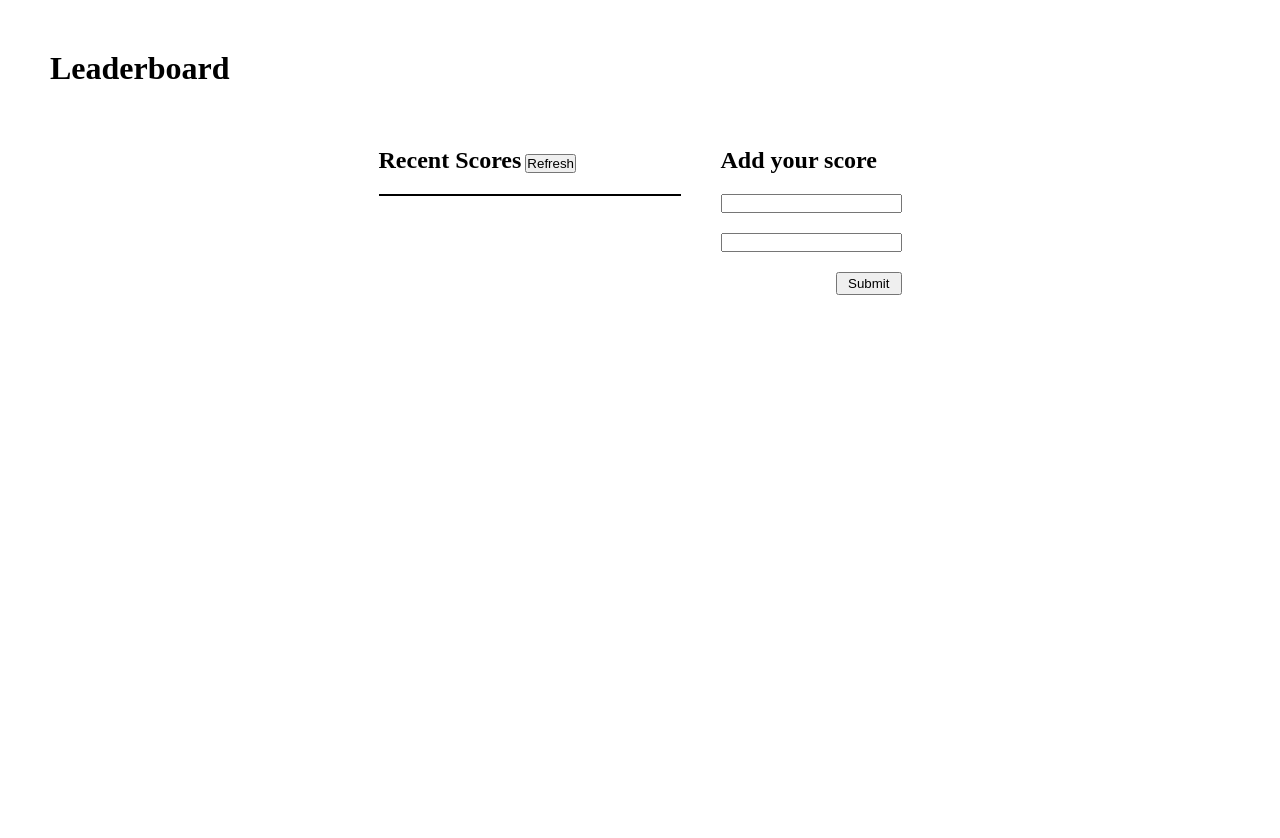
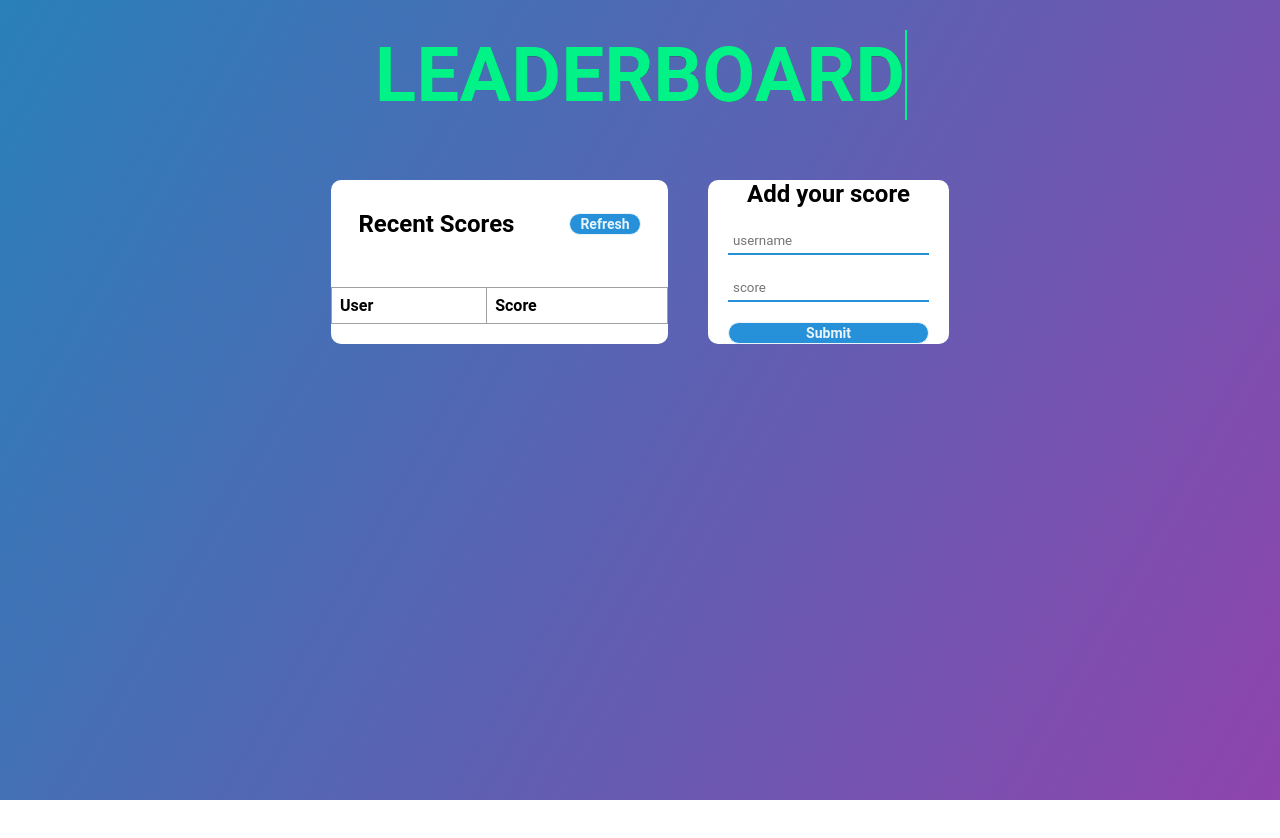
Before and after one commit to Oscar-Espinoza/Leaderboard, a website built with webpack: page src/template.html in a window 1280 px wide. After the commit the page ends 800 px from the top, so only its background shows below. Built offline with nearby package versions, Linux system fonts and the light colour scheme; no server answers.

Commit message:
styles added

```diff
--- a/src/styles/main.scss
+++ b/src/styles/main.scss
@@ -1,36 +1,106 @@
 * {
   padding: 0;
   margin: 0;
+  font-family: 'Roboto', sans-serif;
+  :focus {
+    outline: none;
+  }
+}
+
+body {
+  min-height: 100vh;
+  background: linear-gradient(120deg, #2980b9, #8e44ad);
+}
+
+.title-container {
+  text-align: center;
+  padding-top: 30px;
 }
 
 .main-title {
-  padding: 50px 0 0 50px;
+  position: relative;
+  display: inline;
+  margin: auto;
+  text-align: center;
+  font-size: 6vw;
+  color: #8e44ad;
+  color: rgba(0, 0, 0, 0);
+  -webkit-text-stroke: 0.01px #383d52;
+  &::before {
+    content: attr(data-text);
+    position: absolute;
+    top: 0;
+    left: 0;
+    width: 0;
+    height: 100%;
+    color: #01f387;
+    -webkit-text-stroke: 0.1px #383d52;
+    border-right: 2px solid #01f387;
+    overflow: hidden;
+    animation: animate 6s linear infinite;
+  }
+}
+
+@keyframes animate
+{
+  0%, 10%, 100%
+  {
+    width: 0;
+  }
+  70%, 90%
+  {
+    width: 100%;
+  }
 }
 
 .container {
   display: flex;
   width: 100%;
-  min-height: 100vh;
   gap: 40px;
   justify-content: center;
   padding-top: 60px;
 }
 
+.recent-scores {
+  background: white;
+  border-radius: 10px;
+  display: flex;
+  flex-wrap: wrap;
+  justify-content: space-around;
+  align-items: center;
+  padding-top: 10px;
+  row-gap: 10px;
+}
+
 .scores-title {
   display: inline;
+  text-align: center;
 }
 
-#scores-list {
-  border: 1px black solid;
-  width: 300px;
-  display: flex;
-  flex-direction: column;
-  margin-top: 20px;
-  list-style: none;
+#scores-table {
+  border-collapse: collapse;
+  width: 100%;
 }
 
-.score {
-  padding: 5px;
+#refresh-btn {
+  padding: 2px 10px;
+  border: 1px solid;
+  background: #2691d9;
+  border-radius: 25px;
+  font-size: 14px;
+  color: #e9f4fb;
+  font-weight: 700;
+  cursor: pointer;
+  &:hover {
+    border-color: #2691d9;
+    transition: 0.5s;
+  }
+}
+
+td, th {
+  border: 1px solid #a0a0a0;
+  text-align: left;
+  padding: 8px;
 }
 
 .score.pair {
@@ -41,6 +111,17 @@
   background: #b4b4b4;
 }
 
+.add-score {
+  display: flex;
+  flex-direction: column;
+  justify-content: center;
+  align-items: center;
+  background: white;
+  border-radius: 10px;
+  padding: 0 20px 0 20px;
+  max-height: 215px;
+}
+
 #score-form {
   display: flex;
   flex-direction: column;
@@ -48,8 +129,24 @@
   margin-top: 20px;
 }
 
+.field {
+  position: relative;
+  border: none;
+  border-bottom: 2px solid #2691d9;
+  padding: 5px;
+}
+
 #submit-btn {
-  width: fit-content;
   padding: 2px 10px;
-  align-self: flex-end;
+  border: 1px solid;
+  background: #2691d9;
+  border-radius: 25px;
+  font-size: 14px;
+  color: #e9f4fb;
+  font-weight: 700;
+  cursor: pointer;
+  &:hover {
+    border-color: #2691d9;
+    transition: 0.5s;
+  }
 }
--- a/src/template.html
+++ b/src/template.html
@@ -7,19 +7,27 @@
   <title><%= htmlWebpackPlugin.options.title %></title>
 </head>
 <body>
-  <h1 class="main-title">Leaderboard</h1>
+  <div class="title-container">
+    <h1 data-text="LEADERBOARD" class="main-title">LEADERBOARD</h1>
+  </div>
   <div class="container">
     <div class="recent-scores">
       <h2 class="scores-title">Recent Scores</h2>
       <button id="refresh-btn">Refresh</button>
-      <ul id="scores-list">
-      </ul>
+      <table id="scores-table">
+        <tbody id="table-body">
+          <tr>
+            <th>User</th>
+            <th>Score</th>
+          </tr>
+        </tbody>
+      </table>
     </div>
     <div class="add-score">
       <h2>Add your score</h2>
       <form id="score-form">
-        <input type="text" name="name" id="name">
-        <input type="number" name="score" id="score">
+        <input type="text" name="name" id="name" placeholder="username" class="field">
+        <input type="number" name="score" id="score" placeholder="score" class="field">
         <input type="submit" value="Submit" id="submit-btn">
       </form>
     </div>
--- a/src/util.js
+++ b/src/util.js
@@ -3,20 +3,21 @@ import { getScores } from './scores.js';
 
 export const populateScoresList = async (gameId) => {
   const scores = await getScores(gameId);
-  const scoresList = document.getElementById('scores-list');
-  if (scoresList.children.length !== 0) {
-    [...scoresList.children].forEach((score) => {
-      scoresList.removeChild(score);
+  const scoresList = document.querySelectorAll('.score');
+  const scoresTableBody = document.getElementById('table-body')
+  if (scoresList.length !== 0) {
+    [...scoresList].forEach((score) => {
+      scoresTableBody.removeChild(score);
     });
   }
   for (let i = 0; i < scores.length; i += 1) {
     const score = scores[i];
-    const newScore = document.createElement('li');
-    newScore.id = score.id;
-    newScore.innerText = `${score.user}: ${score.score}`;
+    const newScore = document.createElement('tr');
+    newScore.innerHTML = `<td>${score.user}</td>
+    <td>${score.score}</td>`;
     newScore.classList.add('score');
     i % 2 === 0 ? newScore.classList.add('pair') : newScore.classList.add('odd');
-    scoresList.appendChild(newScore);
+    scoresTableBody.appendChild(newScore);
   }
   return scores;
 };
```
Also changed, not shown: src/styles/main.css, 1 other file.
